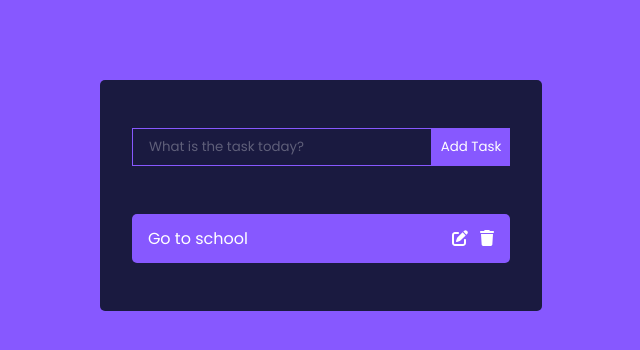
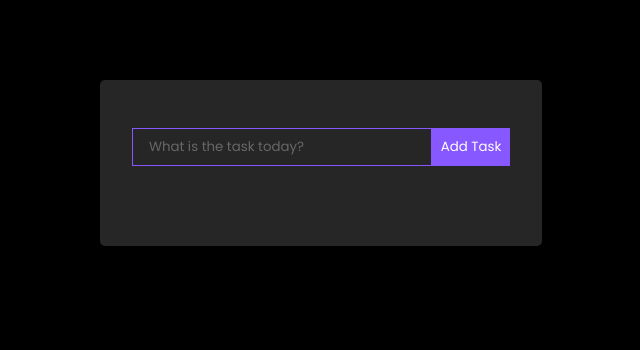
Before and after one commit to geethdev/React-Todo-App, a React (Create React App) app: page / in a window 1280 px wide. Shown: the top 350 px of the page, without its empty margins (319-959 px from the left). Built offline with nearby package versions, Linux system fonts and the light colour scheme.

Commit message:
It display the added tasks in todo list

```diff
--- a/src/App.css
+++ b/src/App.css
@@ -8,7 +8,7 @@
 }
 
 body {
-  background: #8758ff;
+  background: #000000;
   display: flex;
   justify-content: center;
   align-items: center;
@@ -25,7 +25,7 @@
 }
 
 .TodoWrapper {
-  background: #1a1a40;
+  background: #272626;
   margin-top: 5rem;
   padding: 2rem;
   border-radius: 5px;
--- a/src/components/Todo.js
+++ b/src/components/Todo.js
@@ -3,10 +3,10 @@
 import { faPenToSquare } from "@fortawesome/free-solid-svg-icons";
 import { faTrash } from "@fortawesome/free-solid-svg-icons";
 
-const Todo = () => {
+const Todo = ({ task }) => {
   return (
     <div className="Todo">
-      <p>Go to school</p>
+      <p>{task.task}</p>
       <div>
         <FontAwesomeIcon icon={faPenToSquare} />
         <FontAwesomeIcon icon={faTrash} />
--- a/src/components/TodoWrapper.js
+++ b/src/components/TodoWrapper.js
@@ -17,7 +17,9 @@
   return (
     <div className="TodoWrapper">
       <TodoForm addTodo={addTodo} />
-      <Todo />
+      {todos.map((todo, index) => {
+        <Todo fask={todo} key={index} />;
+      })}
     </div>
   );
 };
```
